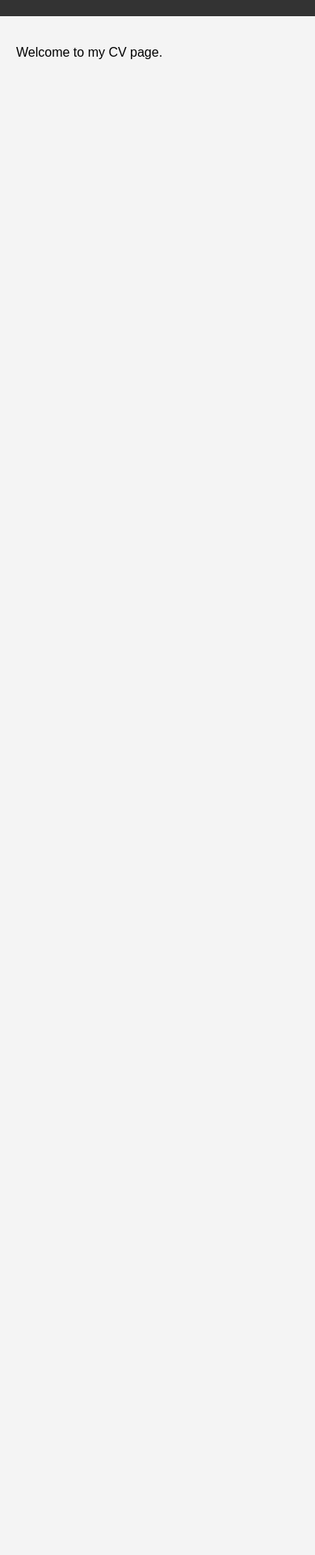
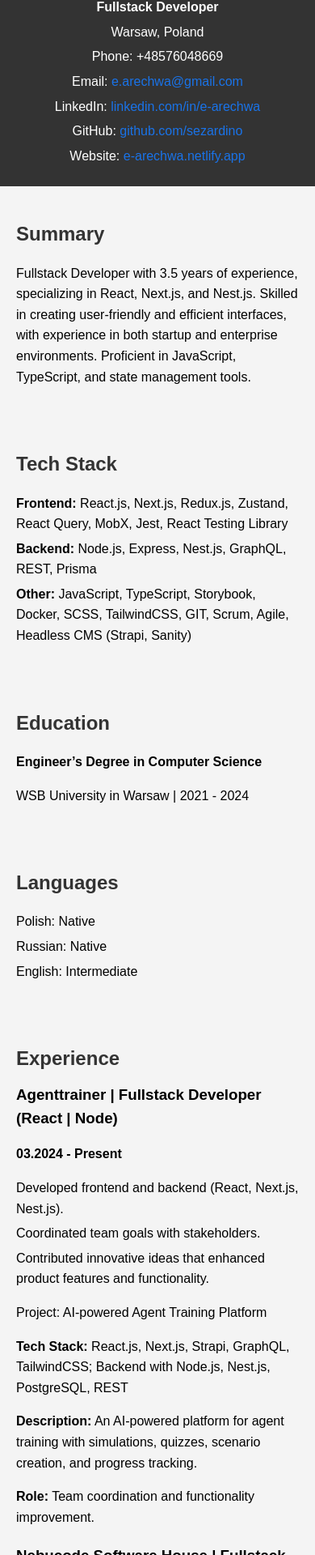
Before and after one commit to sezardino/rsschool-cv, a plain HTML site: page index.html in a window 390 px wide. Shown: the part 80-2000 px from the top of the page at 81% size. Before the commit the page ends 844 px from the top, so only its background shows below. Drawn offline with Linux system fonts and the light colour scheme.

Commit message:
feat: add cv in html

```diff
--- a/index.html
+++ b/index.html
@@ -1,17 +1,123 @@
 <!DOCTYPE html>
 <html lang="en">
+
 <head>
   <meta charset="UTF-8">
   <meta name="viewport" content="width=device-width, initial-scale=1.0">
-  <title>My CV</title>
+  <title>Edward Arechwa - Fullstack Developer</title>
   <link rel="stylesheet" href="style.css">
 </head>
+
 <body>
   <header>
-    <h1>My CV</h1>
+    <h1>Edward Arechwa</h1>
+    <p><strong>Fullstack Developer</strong></p>
+    <p>Warsaw, Poland</p>
+    <p>Phone: +48576048669</p>
+    <p>Email: <a href="mailto:e.arechwa@gmail.com">e.arechwa@gmail.com</a></p>
+    <p>LinkedIn: <a href="https://www.linkedin.com/in/e-arechwa" target="_blank">linkedin.com/in/e-arechwa</a></p>
+    <p>GitHub: <a href="https://github.com/sezardino" target="_blank">github.com/sezardino</a></p>
+    <p>Website: <a href="https://e-arechwa.netlify.app/contact" target="_blank">e-arechwa.netlify.app</a></p>
   </header>
-  <main>
-    <p>Welcome to my CV page.</p>
-  </main>
+
+  <section>
+    <h2>Summary</h2>
+    <p>Fullstack Developer with 3.5 years of experience, specializing in React, Next.js, and Nest.js. Skilled in creating user-friendly and efficient interfaces, with experience in both startup and enterprise environments. Proficient in JavaScript, TypeScript, and state management tools.</p>
+  </section>
+
+  <section>
+    <h2>Tech Stack</h2>
+    <ul>
+      <li><strong>Frontend:</strong> React.js, Next.js, Redux.js, Zustand, React Query, MobX, Jest, React Testing Library</li>
+      <li><strong>Backend:</strong> Node.js, Express, Nest.js, GraphQL, REST, Prisma</li>
+      <li><strong>Other:</strong> JavaScript, TypeScript, Storybook, Docker, SCSS, TailwindCSS, GIT, Scrum, Agile, Headless CMS (Strapi, Sanity)</li>
+    </ul>
+  </section>
+
+  <section>
+    <h2>Education</h2>
+    <p><strong>Engineer’s Degree in Computer Science</strong></p>
+    <p>WSB University in Warsaw | 2021 - 2024</p>
+  </section>
+
+  <section>
+    <h2>Languages</h2>
+    <ul>
+      <li>Polish: Native</li>
+      <li>Russian: Native</li>
+      <li>English: Intermediate</li>
+    </ul>
+  </section>
+
+  <section>
+    <h2>Experience</h2>
+
+    <div class="job">
+      <h3>Agenttrainer | Fullstack Developer (React | Node)</h3>
+      <p><strong>03.2024 - Present</strong></p>
+      <ul>
+        <li>Developed frontend and backend (React, Next.js, Nest.js).</li>
+        <li>Coordinated team goals with stakeholders.</li>
+        <li>Contributed innovative ideas that enhanced product features and functionality.</li>
+      </ul>
+      <h4>Project: AI-powered Agent Training Platform</h4>
+      <p><strong>Tech Stack:</strong> React.js, Next.js, Strapi, GraphQL, TailwindCSS; Backend with Node.js, Nest.js, PostgreSQL, REST</p>
+      <p><strong>Description:</strong> An AI-powered platform for agent training with simulations, quizzes, scenario creation, and progress tracking.</p>
+      <p><strong>Role:</strong> Team coordination and functionality improvement.</p>
+    </div>
+
+    <div class="job">
+      <h3>Nebucode Software House | Fullstack Developer (React | Node)</h3>
+      <p><strong>10.2022 - 02.2024</strong></p>
+      <ul>
+        <li>Developed frontend and backend.</li>
+        <li>Led projects, coordinated development, and ensured high-quality deliverables.</li>
+        <li>Collaborated with UI designers to improve UX.</li>
+      </ul>
+      <h4>Project: Crowdfunding Platform for Real Estate Sales</h4>
+      <p><strong>Tech Stack:</strong> React, Next.js, WordPress, GraphQL, TailwindCSS; Backend with Node.js, Nest.js, PostgreSQL, REST</p>
+      <p><strong>Description:</strong> A platform that facilitates real estate sales and investments through crowdfunding.</p>
+      <p><strong>Role:</strong> Team management, frontend and backend integration.</p>
+
+      <h4>Project: Employee Training Platform</h4>
+      <p><strong>Tech Stack:</strong> Strapi, React, Next.js, GraphQL, CSS, SCSS; Backend with Nest.js, PostgreSQL, REST; Mobile app in React Native</p>
+      <p><strong>Description:</strong> Corporate platform for course management, offering a web interface and mobile app for employee training.</p>
+      <p><strong>Role:</strong> Team management, development of admin modules, mobile app integration.</p>
+
+      <h4>Project: Medical Clinic Platform</h4>
+      <p><strong>Tech Stack:</strong> React, Next.js, GraphQL, Strapi CMS, PostgreSQL, CSS, SCSS</p>
+      <p><strong>Description:</strong> Website for a clinic, featuring services, team info, registration forms, and job applications.</p>
+      <p><strong>Role:</strong> Client communication, user interface development, CMS integration.</p>
+    </div>
+
+    <div class="job">
+      <h3>Digital Colliers Software House | Frontend Developer (Vue/React)</h3>
+      <p><strong>09.2021 – 09.2022</strong></p>
+      <ul>
+        <li>Developed applications using React and Vue.</li>
+        <li>Focused on performance optimization using JavaScript and TypeScript.</li>
+        <li>Applied innovative development approaches.</li>
+      </ul>
+    </div>
+
+    <div class="job">
+      <h3>GOGOmedia Software House | Junior Frontend Developer</h3>
+      <p><strong>01.2021 - 08.2021</strong></p>
+      <ul>
+        <li>Worked extensively with HTML, CSS, JavaScript.</li>
+        <li>Built foundational skills in Vue.js and React, contributed to WordPress-based projects.</li>
+      </ul>
+      <h4>Project: Online Lottery Sales Platform</h4>
+      <p><strong>Tech Stack:</strong> Vue, Vuex, CSS, SCSS; Backend in Java, GraphQL</p>
+      <p><strong>Role:</strong> Developed UI components, wrote tests, contributed to the UI library.</p>
+    </div>
+
+  </section>
+
+  <section>
+    <h2>Consent for Data Processing</h2>
+    <p>I agree to the processing of personal data provided in this document for the recruitment process pursuant to the Personal Data Protection Act of 10 May 2018 and in agreement with Regulation (EU) 2016/679 of the European Parliament and Council of 27 April 2016 (GDPR).</p>
+  </section>
 </body>
+
 </html>
--- a/style.css
+++ b/style.css
@@ -1,17 +1,62 @@
 body {
   font-family: Arial, sans-serif;
-    background-color: #f4f4f4;
+  line-height: 1.6;
   margin: 0;
   padding: 0;
+  background-color: #f4f4f4;
 }
 
 header {
   background-color: #333;
   color: white;
   text-align: center;
-    padding: 10px 0;
+  padding: 20px;
 }
 
-  main {
+header h1 {
+  margin: 0;
+}
+
+header p {
+  margin: 5px 0;
+}
+
+h2 {
+  color: #333;
+  margin-bottom: 10px;
+}
+
+section {
   padding: 20px;
 }
+
+ul {
+  list-style-type: none;
+  padding: 0;
+}
+
+ul li {
+  margin: 5px 0;
+}
+
+a {
+  color: #1a73e8;
+  text-decoration: none;
+}
+
+a:hover {
+  text-decoration: underline;
+}
+
+.job {
+  margin-bottom: 20px;
+}
+
+.job h3 {
+  margin: 10px 0;
+}
+
+.job h4 {
+  margin: 10px 0;
+  font-weight: normal;
+}
```
Lines whose indentation alone changed are shown as unchanged.
